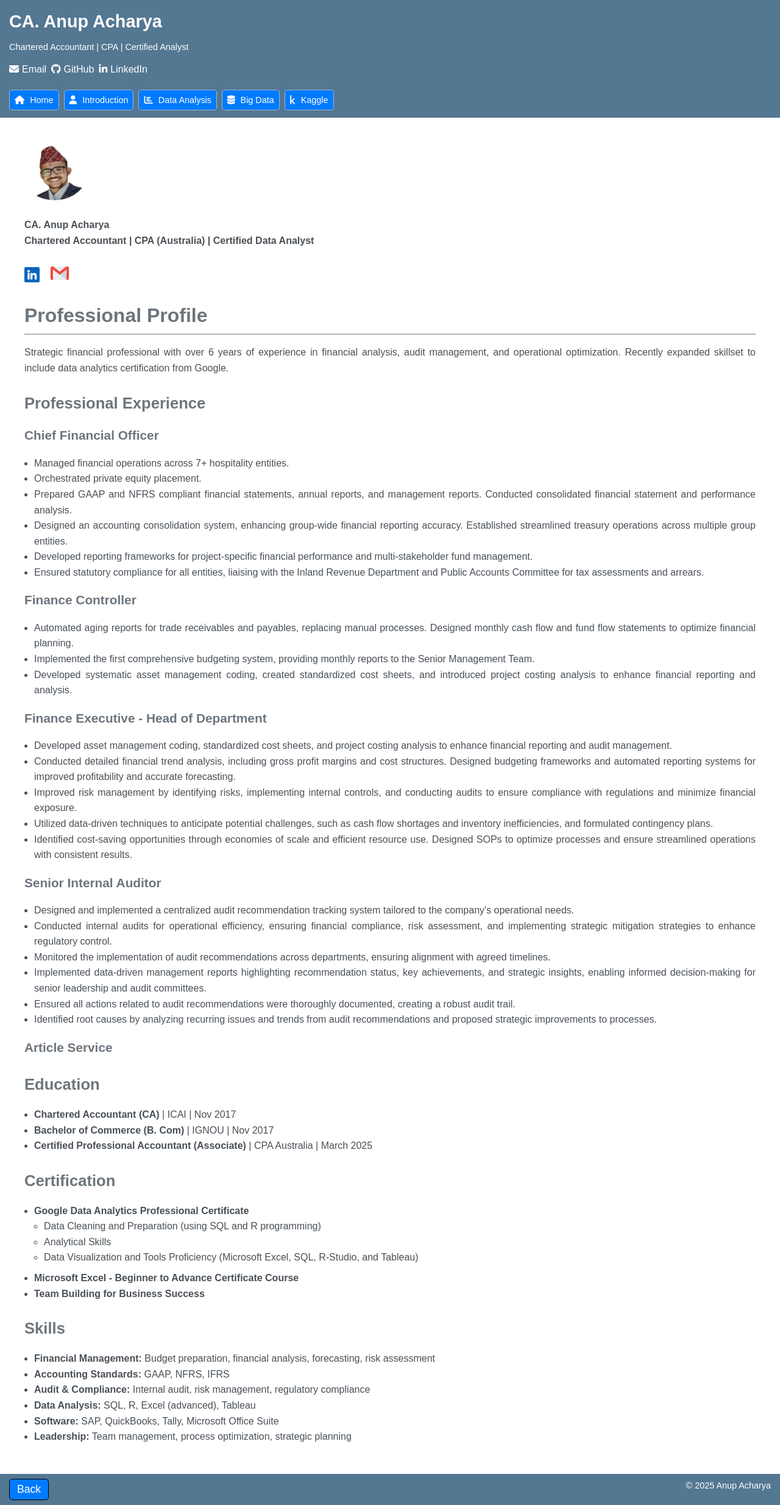
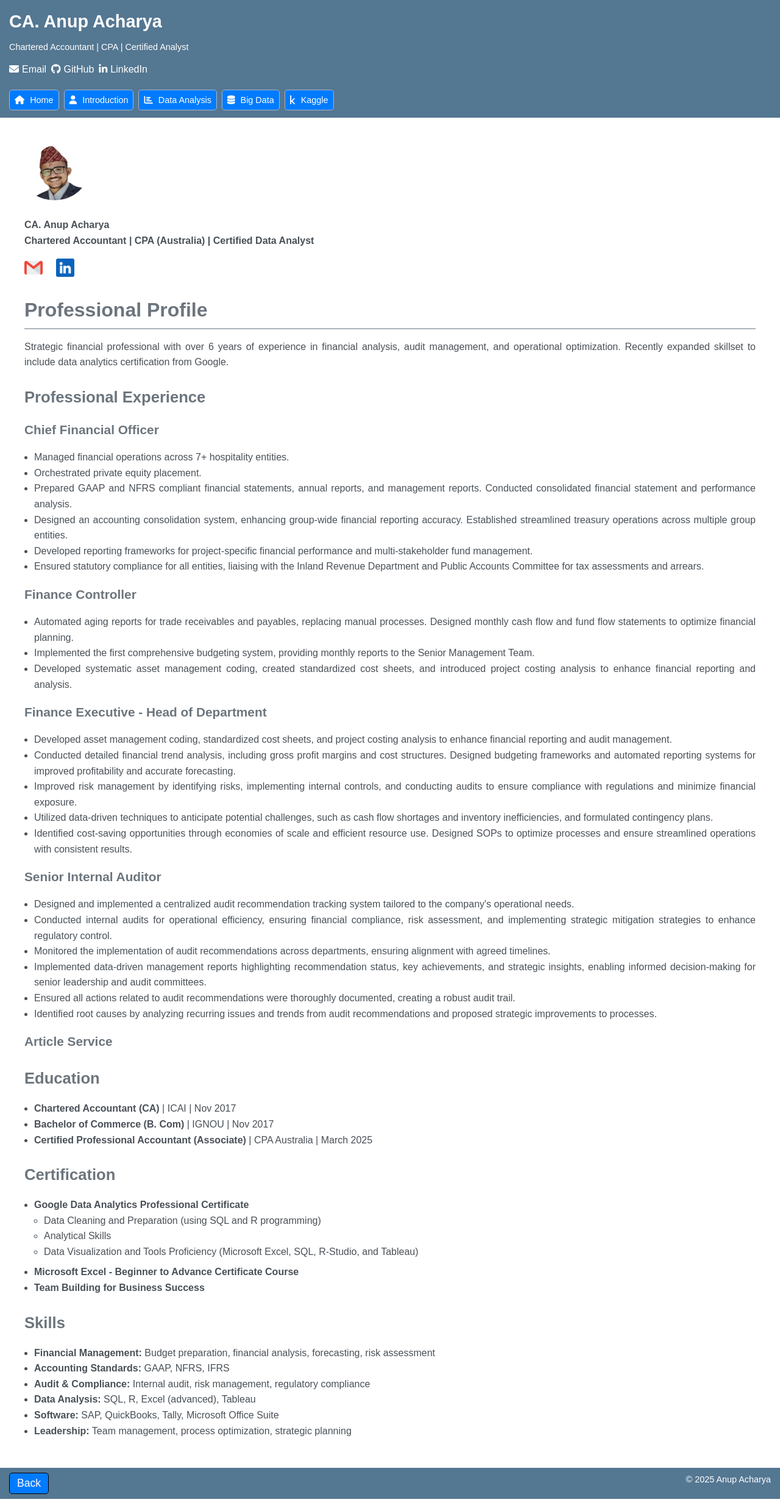
Before and after one commit to longlivenepal48/Portfolio, a Jekyll site: the page built from introduction.md, in a window 1280 px wide. Shown: the whole page at 61% size. Built offline with Jekyll 4.4.1, drawn with Linux system fonts in a browser that asks for light colours.

Commit message:
Update introduction.md
logo placement corrected
email and linkedin profile linked

```diff
--- a/introduction.md
+++ b/introduction.md
@@ -7,10 +7,13 @@
 
 **CA. Anup Acharya**
 **Chartered Accountant | CPA (Australia) | Certified Data Analyst**
+
+<a href="mailto:longlivenepal48@gmail.com">
+  <img src="/assets/images/gmail.png" alt="Gmail" width="30" height="30">
+</a>
+&nbsp;&nbsp;&nbsp;
 <a href="https://www.linkedin.com/in/ca-anup-acharya-761737ba/">
-  <img src="/assets/images/linkedin.png" alt="LinkedIn" width="25" height="25">
-  &nbsp;&nbsp;
-  <img src="/assets/images/gmail.png" alt="Gmail" width="30" height="30">
+  <img src="/assets/images/linkedin.png" alt="LinkedIn" width="30" height="30">
 </a>
 
 <h1>Professional Profile</h1>
```
